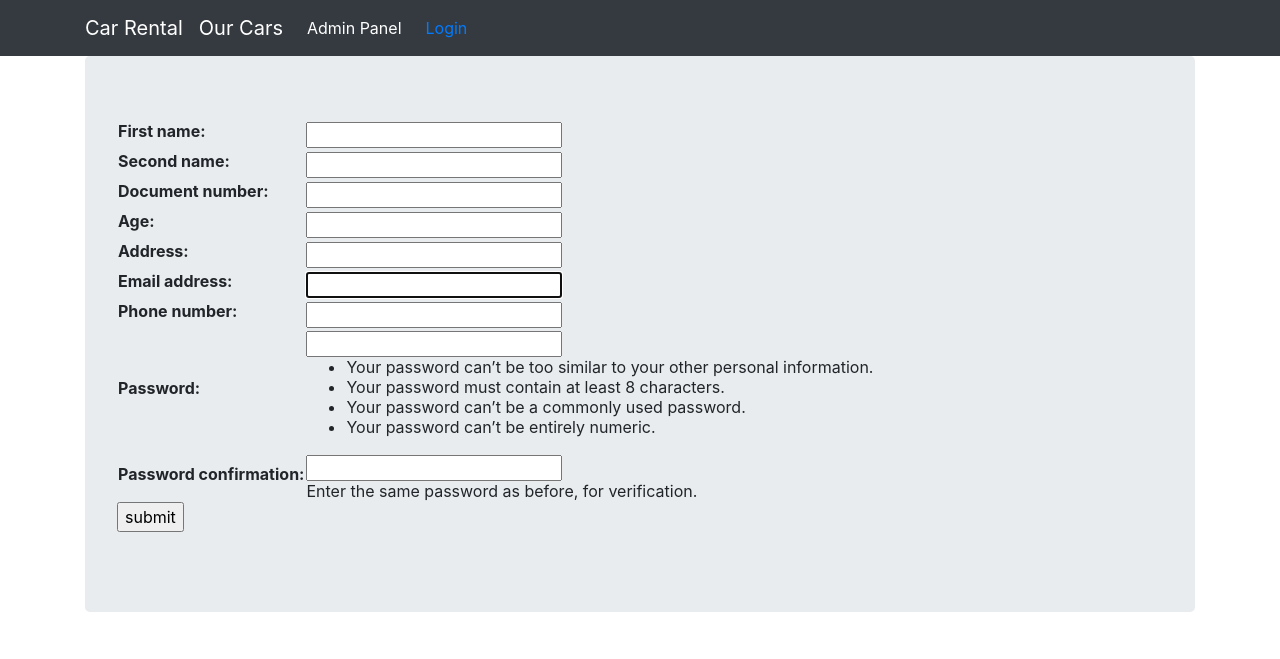
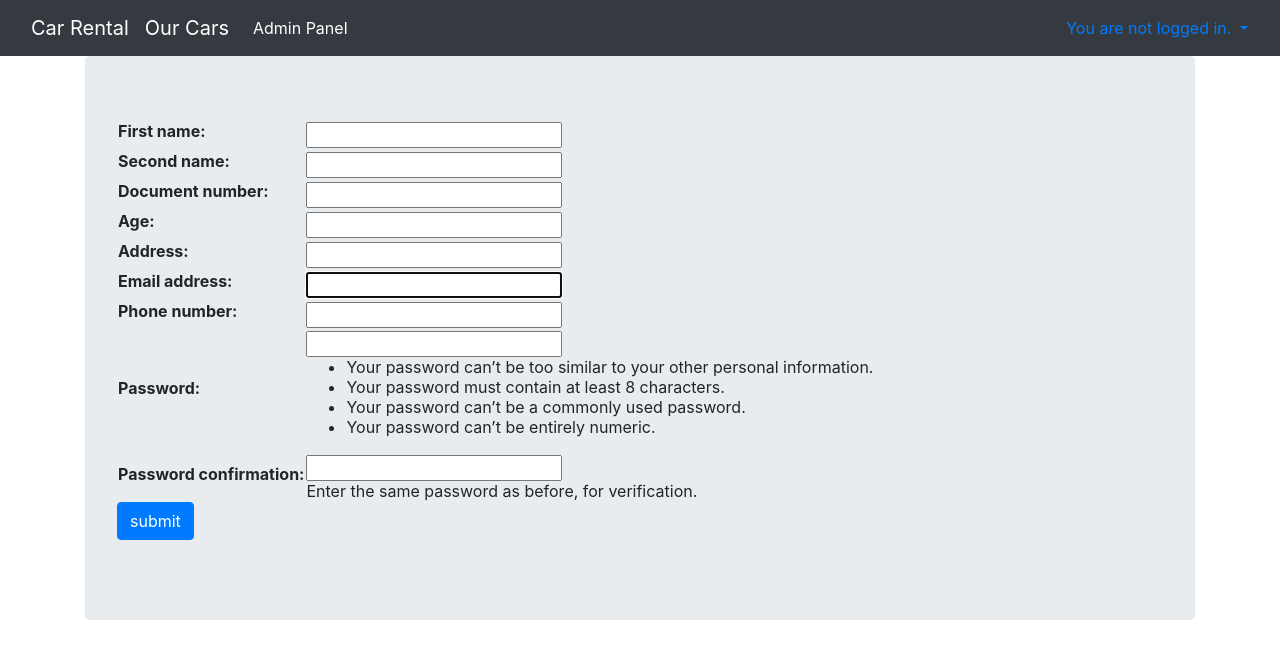
Before and after one commit to jstanczewski/car_rental, a Django app: page /signup/ in a window 1280 px wide. Shown: the top 659 px of the page. Run offline with Django 3.2, Linux system fonts and the light colour scheme; some libraries are stand-ins or nearby versions.

Commit message:
login, logout, register, password change functionalities added to navbar

```diff
--- a/accounts/views.py
+++ b/accounts/views.py
@@ -1,11 +1,18 @@
 from django.contrib.auth import authenticate, login
-from django.contrib.auth.views import LoginView
+from django.contrib.auth.views import LoginView, PasswordChangeView
 from django.shortcuts import render, redirect
+from django.urls import reverse_lazy
+
 from accounts.forms import SignUpForm
 
 
 class SubmittableLoginView(LoginView):
     template_name = 'accounts/form.html'
+
+
+class SubmittablePasswordChangeView(PasswordChangeView):
+    template_name = 'accounts/form.html'
+    success_url = reverse_lazy('index')
 
 
 def signup(request):
--- a/car_rental/settings.py
+++ b/car_rental/settings.py
@@ -130,3 +130,6 @@ STATICFILES_DIR = [os.path.join(BASE_DIR, "static")]
 
 DEFAULT_AUTO_FIELD = 'django.db.models.BigAutoField'
 AUTH_USER_MODEL = 'accounts.Profile'
+
+LOGIN_REDIRECT_URL = "index"
+LOGOUT_REDIRECT_URL = "index"
--- a/car_rental/urls.py
+++ b/car_rental/urls.py
@@ -15,18 +15,21 @@ Including another URLconf
 """
 from django.conf.urls.static import static
 from django.contrib import admin
+from django.contrib.auth.views import LogoutView
 from django.urls import path
 from car_rental import settings
 from viewer.views import IndexView, ListCars, CarDetailsView
-from accounts.views import SubmittableLoginView, signup
+from accounts.views import SubmittableLoginView, signup, SubmittablePasswordChangeView
 
 urlpatterns = [
     path('admin/', admin.site.urls),
     path('', IndexView.as_view(), name='index'),
     path('cars/', ListCars.as_view(), name='cars'),
     path('login/', SubmittableLoginView.as_view(), name='login'),
+    path('logout/', LogoutView.as_view(), name='logout'),
+    path('password_change/', SubmittablePasswordChangeView.as_view(), name='password_change'),
     path('signup/', signup, name='signup'),
-    path('cars/<int:pk>/', CarDetailsView.as_view(), name='car_details')
+    path('cars/<int:pk>/', CarDetailsView.as_view(), name='car_details'),
 ]
 
 if settings.DEBUG:
--- a/viewer/templates/accounts/form.html
+++ b/viewer/templates/accounts/form.html
@@ -8,6 +8,6 @@ Login to our Car Rental
     <form method="post">
         {% csrf_token %}
         <table>{{ form }}</table>
-        <input type="submit" value="submit" class=""btn btn-primary">
+        <input type="submit" value="submit" class="btn btn-primary">
     </form>
 {% endblock %}
--- a/viewer/templates/navbar.html
+++ b/viewer/templates/navbar.html
@@ -9,9 +9,23 @@
     <div class="navbar-nav">
       <a class="nav-item nav-link active" href="/admin">Admin Panel</a>
     </div>
-    <div>
-      <a class="nav-item nav-link active" href="/login">Login</a>
-    </div>
   </div>
 </div>
+  {% if user.is_authenticated %}
+  <a class="nav-link active dropdown-toggle" href="#" data-toggle="dropdown">
+    Hello, {{ user.first_name }}!
+</a>
+<div class="dropdown-menu dropdown-menu-right">
+    <a class="dropdown-item text-right" href="{% url 'logout' %}">Logout</a>
+    <a class="dropdown-item text-right" href="{% url 'password_change' %}">Change password</a>
+</div>
+{% else %}
+<a class="nav-link active dropdown-toggle" href="#" data-toggle="dropdown">
+    You are not logged in.
+</a>
+<div class="dropdown-menu dropdown-menu-right">
+    <a class="dropdown-item text-right" href="{% url 'login' %}">Login</a>
+    <a class="dropdown-item text-right" href="{% url 'signup' %}">Register</a>
+    </div>
+{% endif %}
 </nav>
```
